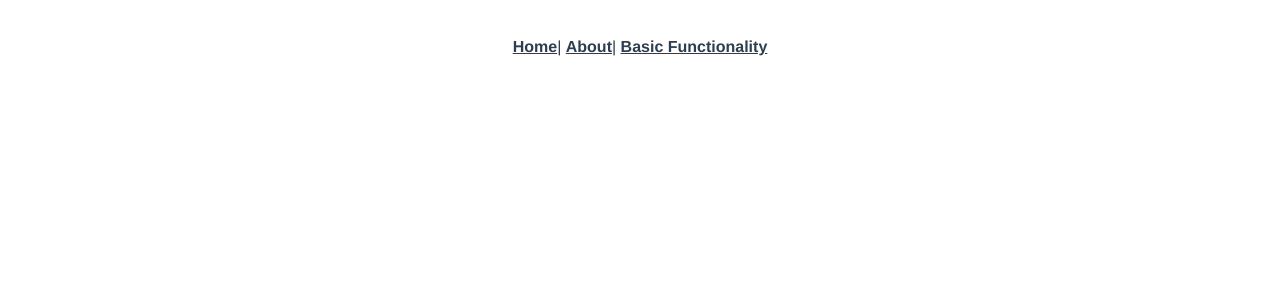
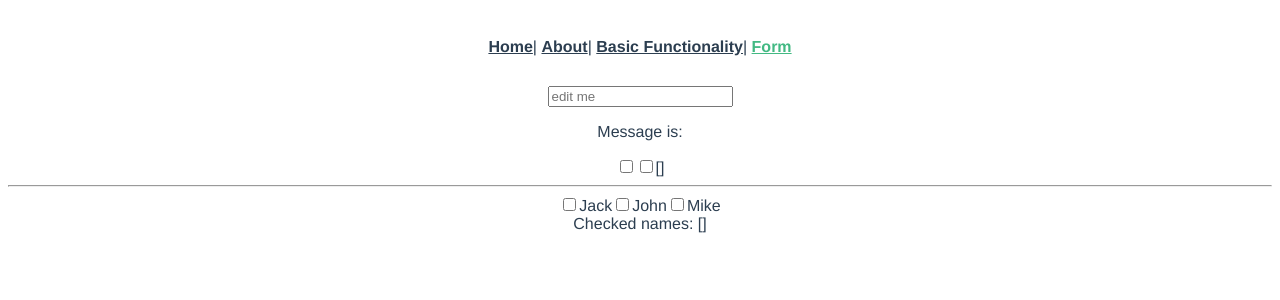
Before and after one commit to pawellesniowski/vue1-documentation-rundown, a Vue app: page /form in a window 1280 px wide. Shown: the top 300 px of the page. Built offline with nearby package versions, Linux system fonts and the light colour scheme.

Commit message:
adds forms

```diff
--- a/src/App.vue
+++ b/src/App.vue
@@ -3,7 +3,8 @@
     <div id="nav">
       <router-link to="/">Home</router-link>|
       <router-link to="/about">About</router-link>|
-      <router-link to="/basic-functionality">Basic Functionality</router-link>
+      <router-link to="/basic-functionality">Basic Functionality</router-link>|
+      <router-link to="/form">Form</router-link>
     </div>
     <router-view />
   </div>
--- /dev/null
+++ b/src/components/FormInput/FormInput.vue
@@ -0,0 +1,32 @@
+<template>
+  <section>
+    <input v-model="message" placeholder="edit me" />
+    <p>Message is: {{ message }}</p>
+    <input type="checkbox" id="checkbox1" value="Ania" v-model="checked" />
+    <input type="checkbox" id="checkbox2" value="Pawel" v-model="checked" />
+    <label for="checkbox">{{ checked }}</label>
+    <hr />
+    <div id="example-3">
+      <input type="checkbox" id="jack" value="Jack" v-model="checkedNames" />
+      <label for="jack">Jack</label>
+      <input type="checkbox" id="john" value="John" v-model="checkedNames" />
+      <label for="john">John</label>
+      <input type="checkbox" id="mike" value="Mike" v-model="checkedNames" />
+      <label for="mike">Mike</label>
+      <br />
+      <span>Checked names: {{ checkedNames }}</span>
+    </div>
+  </section>
+</template>
+
+<script>
+export default {
+  data: function() {
+    return {
+      message: "",
+      checked: [],
+      checkedNames: []
+    };
+  }
+};
+</script>
--- a/src/router/index.ts
+++ b/src/router/index.ts
@@ -2,6 +2,7 @@ import Vue from "vue";
 import VueRouter from "vue-router";
 import Home from "../views/Home.vue";
 import BasicFunctionality from "../components/BasicFunctionality.vue";
+import FormInput from "../components/FormInput/FormInput.vue";
 
 Vue.use(VueRouter);
 
@@ -24,6 +25,11 @@ const routes = [
     path: "/basic-functionality",
     name: "my first",
     component: BasicFunctionality
+  },
+  {
+    path: "/form",
+    name: "form input",
+    component: FormInput
   }
 ];
 
```
